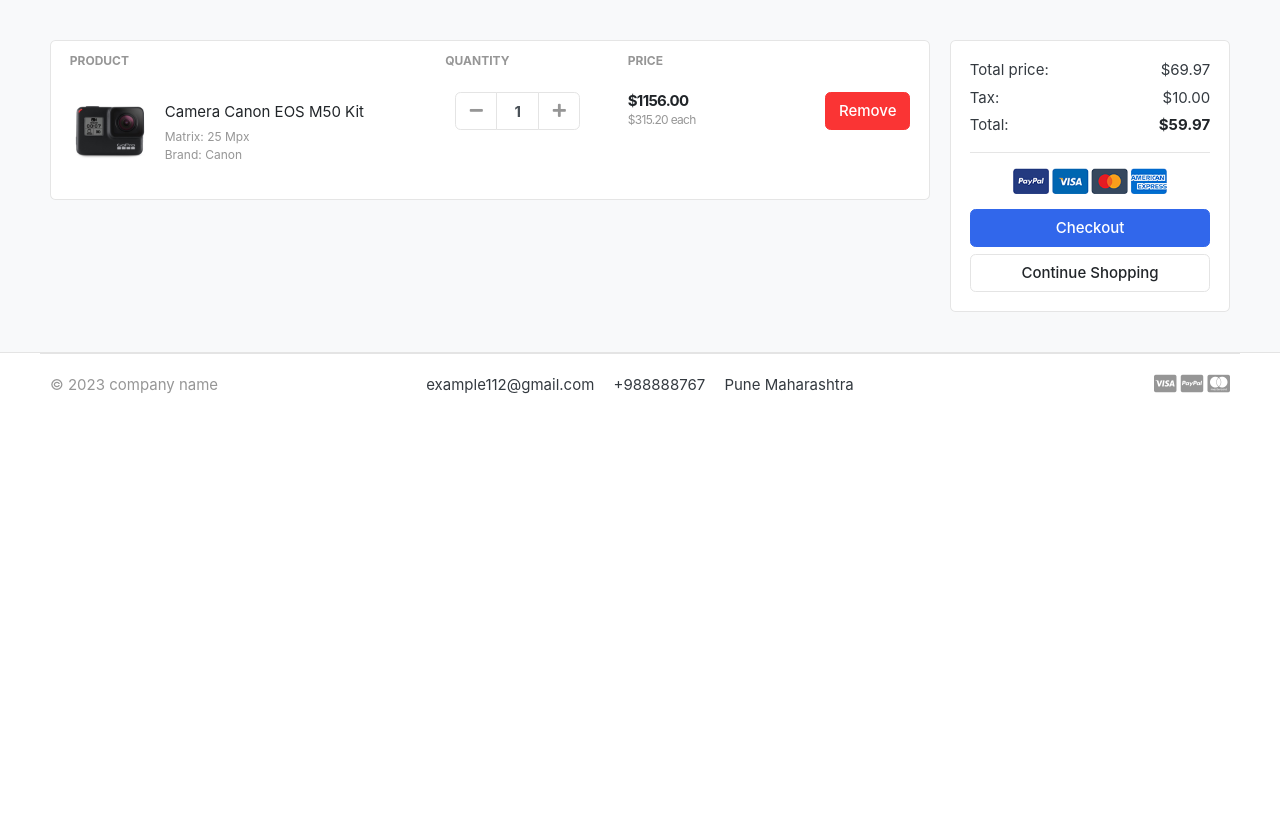
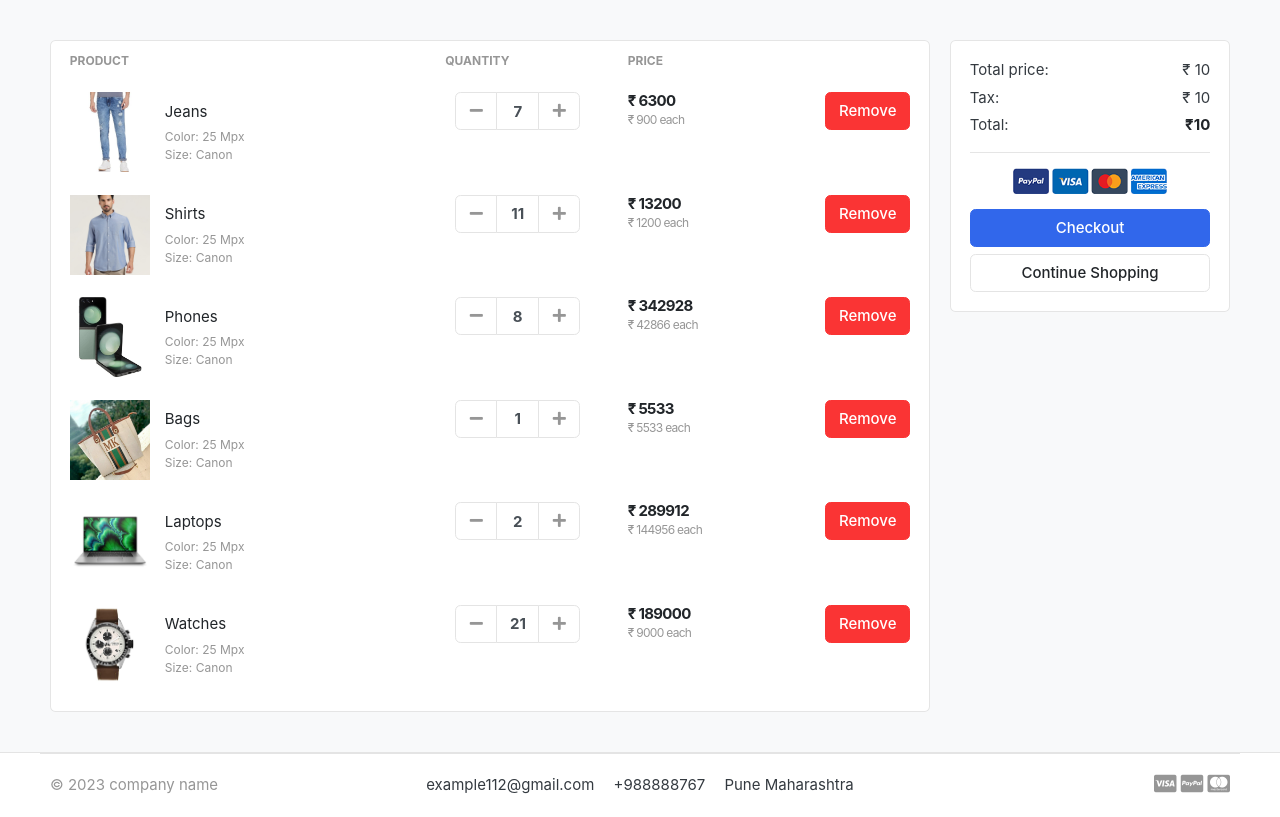
Before and after one commit to nagesh882/FriendsCart-ecommerce-website, a Django app: template templates/store/cart.html in a window 1280 px wide. Shown: the part 118-935 px from the top of the page. Before the commit the page ends 512 px from the top, so only its background shows below. Run offline with Django 5.2, Linux system fonts and the light colour scheme; data comes from the database, SQL or seed files in the repository; both versions use the stored data as it was after the commit; the template is opened without the code that fills it: values that come from a table or form of the project are taken from there, most other values are stand-ins (such as "Sample title", 1, 10 or a date in 2020); some libraries are stand-ins or nearby versions; some web fonts are replaced.

Commit message:
I have made some changes in cart.html and cart app

```diff
--- a/carts/models.py
+++ b/carts/models.py
@@ -16,5 +16,8 @@
     quantity = models.IntegerField()
     is_active = models.BooleanField(default=True)
 
+    def sub_total(self):
+        return self.product.price * self.quantity
+
     def __str__(self):
         return self.product
--- a/templates/store/cart.html
+++ b/templates/store/cart.html
@@ -24,13 +24,14 @@
     </tr>
     </thead>
     <tbody>
+    {% for cart_item in cart_items %}
     <tr>
         <td>
             <figure class="itemside align-items-center">
-                <div class="aside"><img src="{% static 'images/items/11.jpg' %}" class="img-sm"></div>
+                <div class="aside"><img src="{{ cart_item.product.images.url }}" class="img-sm"></div>
                 <figcaption class="info">
-                    <a href="#" class="title text-dark">Camera Canon EOS M50 Kit</a>
-                    <p class="text-muted small">Matrix: 25 Mpx <br> Brand: Canon</p>
+                    <a href="#" class="title text-dark">{{ cart_item.product.product_name }}</a>
+                    <p class="text-muted small">Color: 25 Mpx <br> Size: Canon</p>
                 </figcaption>
             </figure>
         </td>
@@ -41,24 +42,24 @@
                                 <div class="input-group-prepend">
                                 <button class="btn btn-light" type="button" id="button-plus"> <i class="fa fa-minus"></i> </button>
                                 </div>
-                                <input type="text" class="form-control"  value="1">
+                                <input type="text" class="form-control"  value="{{ cart_item.quantity }}">
                                 <div class="input-group-append">
-                                <button class="btn btn-light" type="button" id="button-minus"> <i class="fa fa-plus"></i> </button>
+                                <a href={% url 'add_cart' cart_item.product.id %} class="btn btn-light" type="button" id="button-minus"> <i class="fa fa-plus"></i> </a>
                                 </div>
                             </div> <!-- input-group.// -->
                         </div> <!-- col.// -->
         </td>
         <td>
             <div class="price-wrap">
-                <var class="price">$1156.00</var>
-                <small class="text-muted"> $315.20 each </small>
+                <var class="price">&#8377; {{ cart_item.sub_total }} </var>
+                <small class="text-muted">&#8377; {{ cart_item.product.price }} each</small>
             </div> <!-- price-wrap .// -->
         </td>
         <td class="text-right">
         <a href="" class="btn btn-danger"> Remove</a>
         </td>
     </tr>
-
+    {% endfor %}
     </tbody>
     </table>
     </div> <!-- card.// -->
@@ -70,15 +71,15 @@
             <div class="card-body">
                 <dl class="dlist-align">
                   <dt>Total price:</dt>
-                  <dd class="text-right">$69.97</dd>
+                  <dd class="text-right">&#8377; {{ total }}</dd>
                 </dl>
                 <dl class="dlist-align">
                   <dt>Tax:</dt>
-                  <dd class="text-right"> $10.00</dd>
+                  <dd class="text-right">&#8377; {{ tax }}</dd>
                 </dl>
                 <dl class="dlist-align">
                   <dt>Total:</dt>
-                  <dd class="text-right text-dark b"><strong>$59.97</strong></dd>
+                  <dd class="text-right text-dark b"><strong>&#8377;{{ grand_total }}</strong></dd>
                 </dl>
                 <hr>
                 <p class="text-center mb-3">
```
Also changed, not shown: carts/views.py (+21 -3 lines), db.sqlite3.
